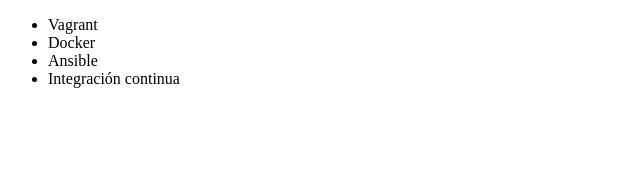
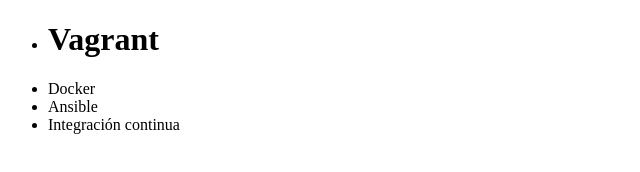
Before and after one commit to julianayala/alura-git, a plain HTML site: page index.html in a window 1280 px wide. Shown: the whole page, without its empty margins (0-640 px from the left). Drawn offline with Linux system fonts and the light colour scheme.

Commit message:
arreglado del  curso

```diff
--- a/index.html
+++ b/index.html
@@ -6,7 +6,7 @@
 </head>
 <body>
      <ul>
-         <li> Vagrant </li>
+         <li><h1> Vagrant </h1></li>
          <li> Docker </li>
          <li> Ansible </li>
          <li> Integración continua </li>
```
